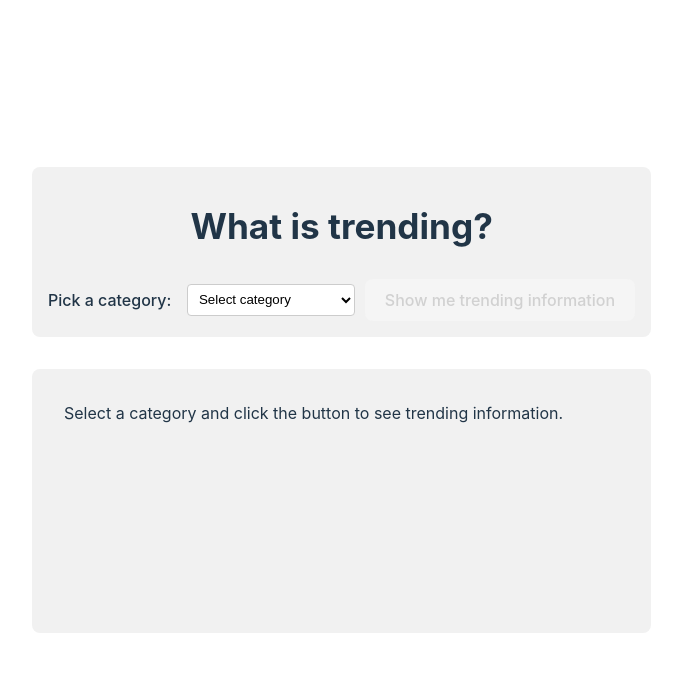
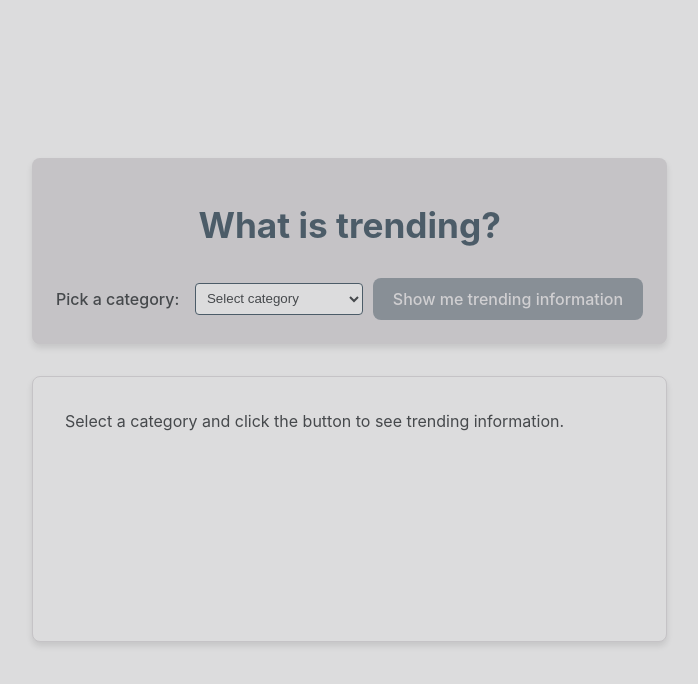
Before and after one commit to quiaro/trending-agent, a React app in the folder frontend/: page / in a window 1280 px wide. Shown: the top 684 px of the page, without its empty margins (0-698 px from the left). Built offline with nearby package versions, Linux system fonts and the light colour scheme; the HTML template or start-up script is replaced by a standard one.

Commit message:
Adopt color paletter

```diff
--- a/frontend/src/index.css
+++ b/frontend/src/index.css
@@ -5,23 +5,30 @@
   font-weight: 400;
 
   color-scheme: light dark;
-  color: rgba(255, 255, 255, 0.87);
-  background-color: #242424;
+  color: #46494c;
+  background-color: #dcdcdd;
 
   font-synthesis: none;
   text-rendering: optimizeLegibility;
   -webkit-font-smoothing: antialiased;
   -moz-osx-font-smoothing: grayscale;
+
+  /* Color Palette */
+  --color-light: #dcdcdd;
+  --color-light-accent: #c5c3c6;
+  --color-dark: #46494c;
+  --color-dark-accent: #4c5c68;
+  --color-primary: #1985a1;
 }
 
 a {
   font-weight: 500;
-  color: #646cff;
+  color: var(--color-primary);
   text-decoration: inherit;
 }
 
 a:hover {
-  color: #535bf2;
+  color: #1574a1;
 }
 
 body {
@@ -30,12 +37,15 @@ body {
   place-items: center;
   min-width: 320px;
   min-height: 100vh;
+  background-color: var(--color-light);
+  color: var(--color-dark);
 }
 
 h1 {
   font-size: 2.2em;
   line-height: 1.1;
   margin-bottom: 0.5em;
+  color: var(--color-dark-accent);
 }
 
 button {
@@ -45,13 +55,15 @@ button {
   font-size: 1em;
   font-weight: 500;
   font-family: inherit;
-  background-color: #1a1a1a;
+  background-color: var(--color-primary);
+  color: var(--color-light);
   cursor: pointer;
-  transition: border-color 0.25s;
+  transition: all 0.25s;
 }
 
 button:hover {
-  border-color: #646cff;
+  border-color: var(--color-light);
+  background-color: #156f85;
 }
 
 button:focus,
@@ -62,15 +74,16 @@ button:focus-visible {
 button:disabled {
   opacity: 0.5;
   cursor: not-allowed;
+  background-color: var(--color-dark-accent);
 }
 
 select {
   padding: 0.5em;
   border-radius: 4px;
   margin-right: 10px;
-  background-color: #333;
-  color: white;
-  border: 1px solid #444;
+  background-color: var(--color-light);
+  color: var(--color-dark);
+  border: 1px solid var(--color-dark-accent);
 }
 
 .container {
@@ -78,16 +91,60 @@ select {
   margin: 0 auto;
   padding: 2rem;
   text-align: center;
+  background-color: var(--color-light);
 }
 
+/* Header Styles */
+.app-header {
+  display: flex;
+  flex-direction: column;
+  align-items: center;
+  margin-bottom: 2rem;
+  padding: 1rem;
+  width: 100%;
+  background-color: var(--color-dark-accent);
+  color: var(--color-light);
+  border-radius: 8px 8px 0 0;
+}
+
+.logo {
+  display: flex;
+  align-items: center;
+  gap: 0.5rem;
+}
+
+.logo-icon {
+  font-size: 2rem;
+}
+
+.logo-text {
+  font-size: 1.8rem;
+  font-weight: bold;
+  letter-spacing: 0.05em;
+}
+
+.header-tagline {
+  font-size: 1rem;
+  margin-top: 0.5rem;
+  opacity: 0.9;
+}
+
+/* Controls Styles */
 .controls {
   display: flex;
   flex-direction: column;
   align-items: center;
   margin-bottom: 2rem;
-  padding: 1rem;
+  padding: 1.5rem;
   border-radius: 8px;
-  background-color: #1a1a1a;
+  background-color: var(--color-light-accent);
+  box-shadow: 0 4px 6px rgba(0, 0, 0, 0.1);
+}
+
+.controls h2 {
+  color: var(--color-dark-accent);
+  margin-top: 0;
+  font-size: 1.6rem;
 }
 
 .control-row {
@@ -101,15 +158,79 @@ select {
 .label {
   margin-right: 1rem;
   font-weight: 500;
+  color: var(--color-dark);
+}
+
+.category-select {
+  padding: 0.6em 1em;
+  border-radius: 4px;
+  margin-right: 10px;
+  background-color: var(--color-light);
+  color: var(--color-dark);
+  border: 1px solid var(--color-dark-accent);
+  font-size: 1em;
+  min-width: 200px;
+}
+
+.submit-button {
+  min-width: 220px;
+  font-weight: 600;
+  letter-spacing: 0.02em;
 }
 
 .content {
   padding: 2rem;
   border-radius: 8px;
-  background-color: #1a1a1a;
+  background-color: var(--color-light);
   text-align: left;
   white-space: pre-wrap;
   min-height: 200px;
+  border: 1px solid var(--color-light-accent);
+  box-shadow: 0 4px 6px rgba(0, 0, 0, 0.1);
+}
+
+.content-message {
+  display: flex;
+  flex-direction: column;
+  align-items: center;
+  justify-content: center;
+  min-height: 200px;
+  color: var(--color-dark-accent);
+}
+
+.content-hint {
+  font-style: italic;
+  color: var(--color-dark);
+  opacity: 0.7;
+  margin-top: 0.5rem;
+}
+
+.content-title {
+  color: var(--color-primary);
+  border-bottom: 2px solid var(--color-light-accent);
+  padding-bottom: 0.5rem;
+  margin-top: 0;
+}
+
+.content-data {
+  margin-top: 1rem;
+  line-height: 1.6;
+}
+
+.content-loading {
+  display: flex;
+  flex-direction: column;
+  align-items: center;
+}
+
+.content-loading-spinner {
+  width: 40px;
+  height: 40px;
+  border: 4px solid var(--color-light-accent);
+  border-radius: 50%;
+  border-top-color: var(--color-primary);
+  animation: spin 1s ease-in-out infinite;
+  margin-bottom: 1rem;
 }
 
 .loading {
@@ -117,9 +238,9 @@ select {
   width: 20px;
   height: 20px;
   margin-right: 10px;
-  border: 3px solid rgba(255, 255, 255, 0.3);
+  border: 3px solid rgba(76, 92, 104, 0.3);
   border-radius: 50%;
-  border-top-color: white;
+  border-top-color: var(--color-dark-accent);
   animation: spin 1s ease-in-out infinite;
 }
 
@@ -128,34 +249,3 @@ select {
     transform: rotate(360deg);
   }
 }
-
-@media (prefers-color-scheme: light) {
-  :root {
-    color: #213547;
-    background-color: #ffffff;
-  }
-
-  a:hover {
-    color: #747bff;
-  }
-
-  button {
-    background-color: #f9f9f9;
-  }
-
-  .controls,
-  .content {
-    background-color: #f1f1f1;
-  }
-
-  select {
-    background-color: white;
-    color: black;
-    border: 1px solid #ccc;
-  }
-
-  .loading {
-    border: 3px solid rgba(0, 0, 0, 0.3);
-    border-top-color: black;
-  }
-}
```
